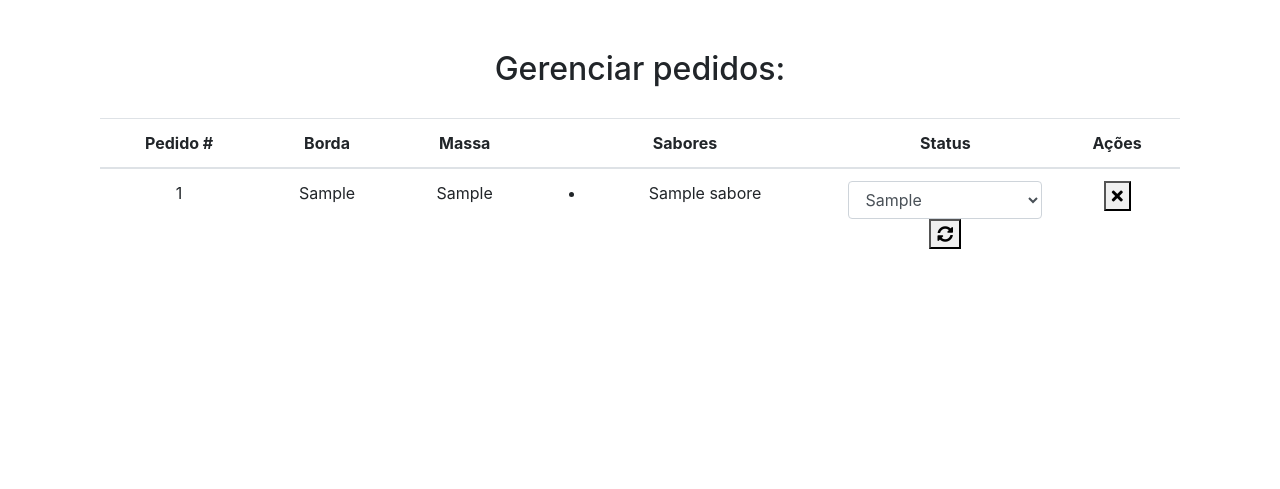
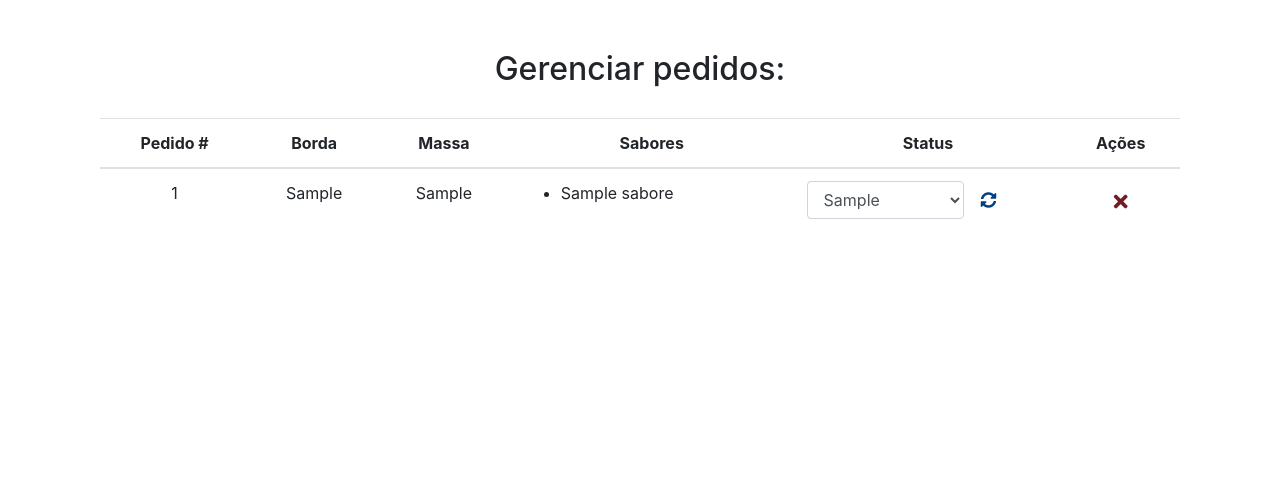
Before and after one commit to TaviloBreno/delivery_pizzaria, a PHP site: page /dashboard.php in a window 1280 px wide. Shown: the part 76-565 px from the top of the page. Run offline with PHP 8.4, Linux system fonts and the light colour scheme; tables that the repository leaves empty or names only in its code hold one stand-in row (values such as "Sample post").

Commit message:
Conclusão da dashboard

```diff
--- a/css/style.css
+++ b/css/style.css
@@ -94,6 +94,43 @@ html, body{
 	margin: 0;
 }
 
+/* DASHBOARD */
+.delete-btn, .update-btn {
+  border: none;
+  background-color: transparent;
+}
+
+.delete-btn {
+  padding-top: 10px;
+}
+
+.delete-btn i {
+  color: #721c24;
+  font-size: 20px;
+}
+
+.update-btn {
+  margin-left: 10px;
+}
+
+.update-btn i {
+  color: #004085;
+}
+
+.update-form {
+  display: flex;
+  flex-direction: row;
+}
+
+.status-input {
+  width: 65%;
+}
+
+.table ul {
+  text-align: left;
+}
+
+
 /* Footer */
 
 footer{
```
